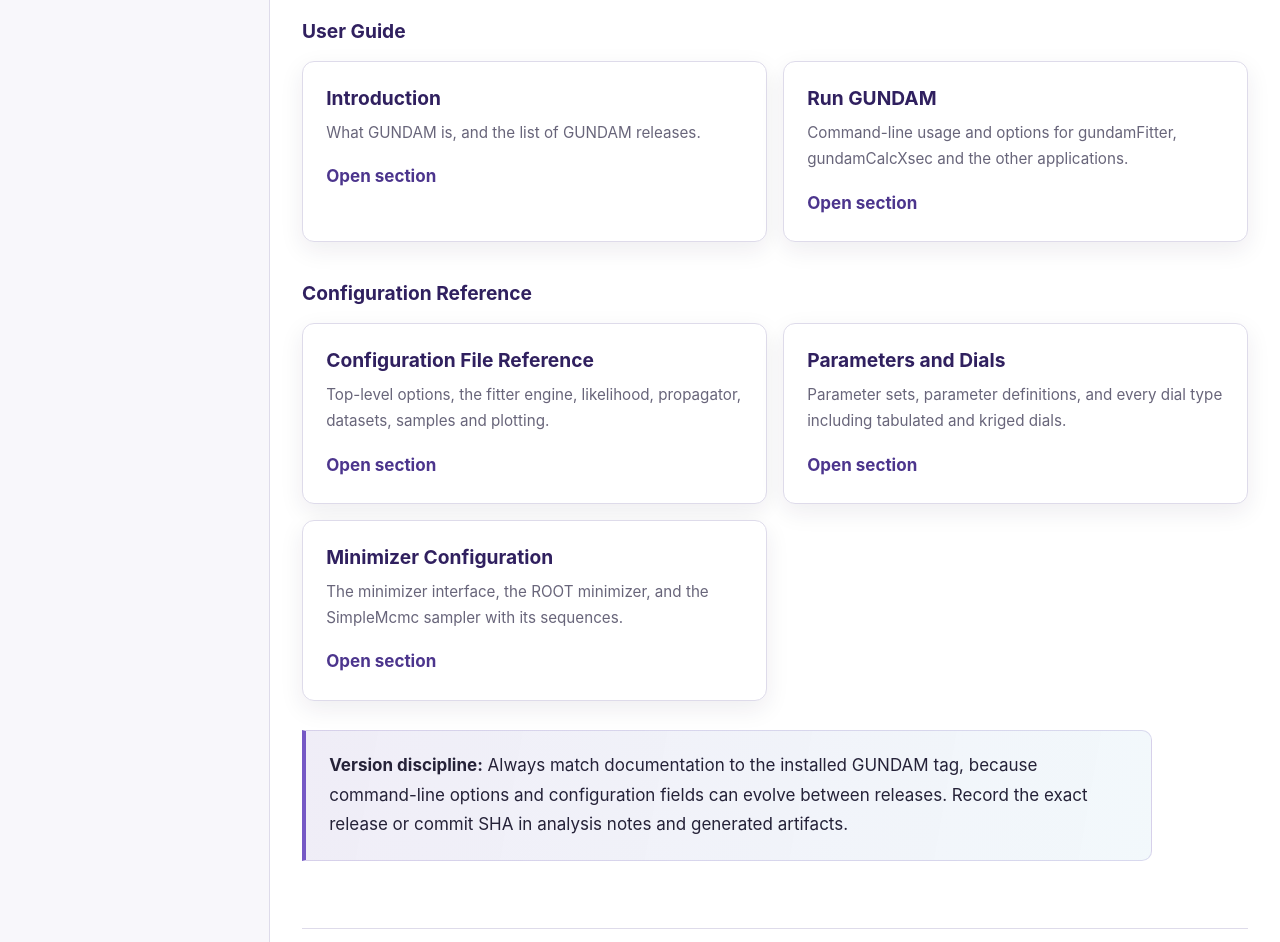
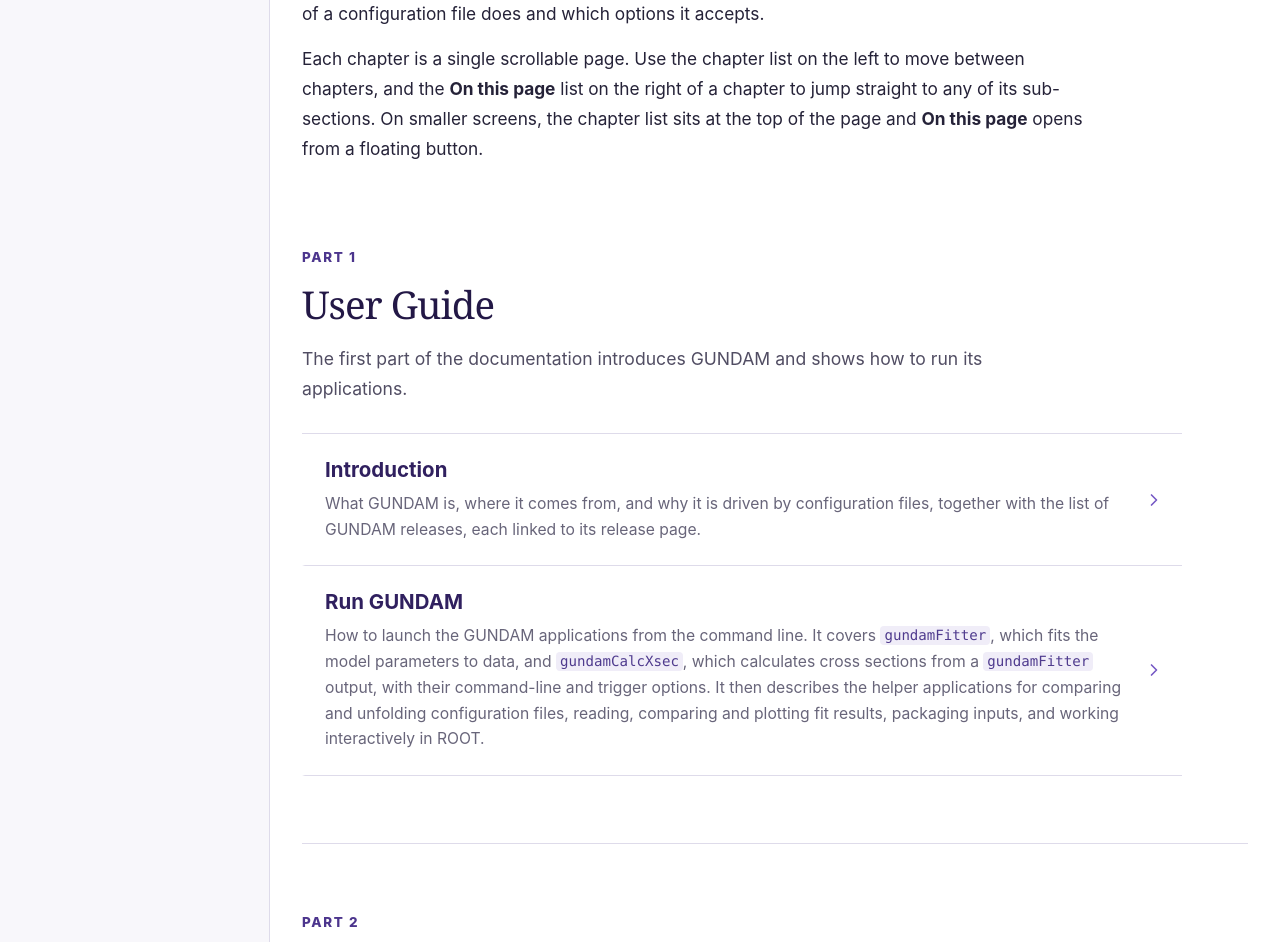
Before and after one commit to gundam-organization/gundam-website, a website: page documentation.html in a window 1280 px wide. Shown: the part 601-1543 px from the top of the page. Drawn offline with Linux system fonts and the light colour scheme.

Commit message:
Replace documentation home page with an introduction to the chapters

```diff
--- a/assets/css/styles.css
+++ b/assets/css/styles.css
@@ -1361,7 +1361,7 @@
   font-size: 0.98rem;
 }
 
-/* Section hero + landing ------------------------------------------------- */
+/* Section hero + landing (introduction to the documentation) -------------- */
 
 .docs-hero {
   padding-bottom: 2.2rem;
@@ -1371,12 +1371,86 @@
   font-size: clamp(2.3rem, 4vw, 3.5rem);
 }
 
-.docs-landing .docs-landing-group {
-  margin: 2.4rem 0 0;
-}
-
-.docs-landing .docs-landing-group + .link-grid {
-  margin-top: 1rem;
+.docs-intro {
+  max-width: 790px;
+  padding-top: 2.6rem;
+}
+
+.docs-intro p {
+  margin: 0 0 1rem;
+  font-size: 1.08rem;
+}
+
+.docs-part > p:not(.eyebrow) {
+  color: #514d63;
+  font-size: 1.1rem;
+}
+
+.content-section .docs-chapters {
+  max-width: 880px;
+  margin: 1.8rem 0 0;
+  padding: 0;
+  list-style: none;
+  border-top: 1px solid var(--line);
+}
+
+.content-section .docs-chapter {
+  position: relative;
+  margin: 0;
+  padding: 1.35rem 3.2rem 1.4rem 1.25rem;
+  border-bottom: 1px solid var(--line);
+  border-left: 3px solid transparent;
+  transition: background 150ms ease, border-color 150ms ease;
+}
+
+.docs-chapter:hover,
+.docs-chapter:focus-within {
+  background: rgba(104, 83, 177, 0.06);
+  border-left-color: var(--accent);
+}
+
+.content-section .docs-chapter h3 {
+  margin: 0 0 0.4rem;
+  font-size: 1.28rem;
+}
+
+.docs-chapter h3 a {
+  color: var(--violet-800);
+  text-decoration: none;
+}
+
+/* The whole row is clickable, not just the title. */
+.docs-chapter h3 a::after {
+  position: absolute;
+  inset: 0;
+  content: "";
+}
+
+.docs-chapter p {
+  margin: 0;
+  color: var(--muted);
+  font-size: 0.98rem;
+  line-height: 1.65;
+}
+
+.docs-chapter > svg {
+  position: absolute;
+  top: 50%;
+  right: 1.1rem;
+  width: 20px;
+  height: 20px;
+  color: var(--accent);
+  fill: none;
+  stroke: currentColor;
+  stroke-linecap: round;
+  stroke-linejoin: round;
+  stroke-width: 2;
+  transform: translateY(-50%);
+  transition: transform 150ms ease;
+}
+
+.docs-chapter:hover > svg {
+  transform: translate(3px, -50%);
 }
 
 .docs-loading {
@@ -1839,6 +1913,14 @@
 }
 
 @media (max-width: 640px) {
+  .content-section .docs-chapter {
+    padding: 1.1rem 2.4rem 1.2rem 0.9rem;
+  }
+
+  .docs-chapter > svg {
+    right: 0.6rem;
+  }
+
   .docs-wrap {
     width: min(100% - 32px, 1240px);
     padding-top: 3rem;
--- a/assets/js/docs.js
+++ b/assets/js/docs.js
@@ -1,7 +1,7 @@
 /*
  * GUNDAM documentation viewer.
  *
- * documentation.html            -> landing page listing every section
+ * documentation.html            -> introduction to the documentation (static HTML)
  * documentation.html?page=<id>  -> renders docs/<file>.md as one scrollable page
  *
  * The list of sections lives in docs/manifest.json. The left bar lists those
@@ -91,23 +91,6 @@
     if (active && inner && inner.scrollWidth > inner.clientWidth) {
       inner.scrollLeft = active.offsetLeft - inner.clientWidth / 2 + active.offsetWidth / 2;
     }
-  }
-
-  /* ------------------------------------------------------------ landing page */
-
-  function renderLanding(manifest) {
-    const host = $("docs-landing-groups");
-    if (!host) return;
-    host.innerHTML = manifest.groups.map((group) => `
-      <h3 class="docs-landing-group">${escapeHtml(group.title)}</h3>
-      <div class="link-grid">
-        ${group.pages.map((page) => `
-          <a class="link-card" href="${pageHref(page.id)}">
-            <h3>${escapeHtml(page.title)}</h3>
-            <p>${escapeHtml(page.description || "")}</p>
-            <span class="link-label">Open section</span>
-          </a>`).join("")}
-      </div>`).join("");
   }
 
   /* ------------------------------------------------------------ section page */
@@ -499,16 +482,14 @@
       manifest = JSON.parse(await fetchText(MANIFEST_URL));
     } catch (error) {
       if (pageId) showError(error.message);
-      else if ($("docs-landing-groups")) $("docs-landing-groups").innerHTML = `<p>The section list could not be loaded (${escapeHtml(error.message)}).</p>`;
       return;
     }
     const pages = manifest.groups.flatMap((group) => group.pages.map((page) => ({ ...page, group: group.title })));
     const current = pageId ? pages.find((page) => page.id === pageId) : null;
 
     renderSectionNav(manifest, current);
-    if (!pageId) {
-      renderLanding(manifest);
-    } else if (!current) {
+    if (!pageId) return; // the landing page is static HTML in documentation.html
+    if (!current) {
       renderNotFound(pageId);
     } else {
       await renderPage(current, pages);
--- a/documentation.html
+++ b/documentation.html
@@ -28,30 +28,61 @@
         <article class="docs-article">
 
           <!-- Landing view: documentation.html -->
+          <!-- When a chapter is added to docs/manifest.json, add its introduction below too. -->
           <div class="docs-landing" id="docs-landing">
             <header class="page-hero">
               <p class="page-kicker">Reference</p>
-              <h1>Documentation</h1>
-              <p>Everything you need to configure and run GUNDAM. Each section is one scrollable page; use the bar on the right of a section to jump straight to any part of it.</p>
+              <h1>GUNDAM Documentation</h1>
+              <p>The GUNDAM documentation provides detailed information about the use and applications of GUNDAM, the Generalized and Unified Neutrino Data Analysis Methods: a suite of applications for statistical analyses in neutrino physics, from fitting model parameters to experimental or simulated data to calculating cross sections from the fit results.</p>
             </header>
 
-            <section class="content-section" id="sections">
-              <p class="eyebrow">Sections</p>
-              <h2>Browse the manual</h2>
-              <div id="docs-landing-groups"></div>
+            <div class="docs-intro">
+              <p>A GUNDAM job is set up entirely through YAML or JSON configuration files, so a new study rarely requires touching the code. Most of this documentation therefore explains what each part of a configuration file does and which options it accepts.</p>
+              <p>Each chapter is a single scrollable page. Use the chapter list on the left to move between chapters, and the <strong>On this page</strong> list on the right of a chapter to jump straight to any of its sub-sections. On smaller screens, the chapter list sits at the top of the page and <strong>On this page</strong> opens from a floating button.</p>
               <noscript>
-                <p>JavaScript is needed to display the documentation pages. You can read the Markdown sources directly in the <a href="https://github.com/gundam-organization/gundam-website/tree/main/docs">docs folder on GitHub</a>.</p>
+                <p>JavaScript is needed to display the chapters. You can read the Markdown sources directly in the <a href="https://github.com/gundam-organization/gundam-website/tree/main/docs">docs folder on GitHub</a>.</p>
               </noscript>
-              <div class="callout"><p><strong>Version discipline:</strong> Always match documentation to the installed GUNDAM tag, because command-line options and configuration fields can evolve between releases. Record the exact release or commit SHA in analysis notes and generated artifacts.</p></div>
+            </div>
+
+            <section class="content-section docs-part" id="user-guide">
+              <p class="eyebrow">Part 1</p>
+              <h2>User Guide</h2>
+              <p>The first part of the documentation introduces GUNDAM and shows how to run its applications.</p>
+              <ul class="docs-chapters">
+                <li class="docs-chapter">
+                  <h3><a href="documentation.html?page=introduction">Introduction</a></h3>
+                  <p>What GUNDAM is, where it comes from, and why it is driven by configuration files, together with the list of GUNDAM releases, each linked to its release page.</p>
+                  <svg aria-hidden="true" viewBox="0 0 24 24"><path d="m9 18 6-6-6-6"/></svg>
+                </li>
+                <li class="docs-chapter">
+                  <h3><a href="documentation.html?page=run-gundam">Run GUNDAM</a></h3>
+                  <p>How to launch the GUNDAM applications from the command line. It covers <code>gundamFitter</code>, which fits the model parameters to data, and <code>gundamCalcXsec</code>, which calculates cross sections from a <code>gundamFitter</code> output, with their command-line and trigger options. It then describes the helper applications for comparing and unfolding configuration files, reading, comparing and plotting fit results, packaging inputs, and working interactively in ROOT.</p>
+                  <svg aria-hidden="true" viewBox="0 0 24 24"><path d="m9 18 6-6-6-6"/></svg>
+                </li>
+              </ul>
             </section>
 
-            <section class="content-section" id="resources">
-              <p class="eyebrow">Resources</p>
-              <h2>Source-controlled supporting material</h2>
-              <div class="link-grid">
-                <a class="link-card" href="https://github.com/gundam-organization/gundam/tree/main/resources" target="_blank" rel="noopener noreferrer"><h3>Repository Resources</h3><p>Examples, images, and supporting material distributed with the code.</p><span class="link-label">Browse resources</span></a>
-                <a class="link-card" href="https://github.com/gundam-organization/gundam-input-tutorial" target="_blank" rel="noopener noreferrer"><h3>Input Tutorials</h3><p>Maintained example inputs for learning and validation.</p><span class="link-label">Browse tutorials</span></a>
-              </div>
+            <section class="content-section docs-part" id="configuration-reference">
+              <p class="eyebrow">Part 2</p>
+              <h2>Configuration Reference</h2>
+              <p>The second part describes every configuration option, following the structure of a configuration file from the top level down.</p>
+              <ul class="docs-chapters">
+                <li class="docs-chapter">
+                  <h3><a href="documentation.html?page=configuration">Configuration File Reference</a></h3>
+                  <p>How to split a configuration into several included YAML files, the top-level options, and the blocks that make up a fit: the fitter engine, the likelihood interface, the propagator, datasets, samples, the plot generator, the event tree writer and the parameter scanner.</p>
+                  <svg aria-hidden="true" viewBox="0 0 24 24"><path d="m9 18 6-6-6-6"/></svg>
+                </li>
+                <li class="docs-chapter">
+                  <h3><a href="documentation.html?page=parameters-and-dials">Parameters and Dials</a></h3>
+                  <p>How fit parameters are organized into parameter sets, which can share a prior covariance matrix and be eigen-decomposed; how each parameter is defined; and how dials turn parameter values into event weights. Every dial type is covered (normalization, spline, graph, surface, formula, tabulated and kriged), including the external-library interface used by tabulated and kriged dials.</p>
+                  <svg aria-hidden="true" viewBox="0 0 24 24"><path d="m9 18 6-6-6-6"/></svg>
+                </li>
+                <li class="docs-chapter">
+                  <h3><a href="documentation.html?page=minimizers">Minimizer Configuration</a></h3>
+                  <p>How to choose between a maximum-likelihood fit with the ROOT minimizer (Minuit2 by default, with HESSE or MINOS errors) and Bayesian posterior sampling with SimpleMcmc, an adaptive Metropolis&ndash;Hastings chain, including how to write custom burn-in sequences.</p>
+                  <svg aria-hidden="true" viewBox="0 0 24 24"><path d="m9 18 6-6-6-6"/></svg>
+                </li>
+              </ul>
             </section>
           </div>
 
```
Also changed, not shown: docs/README.md.
